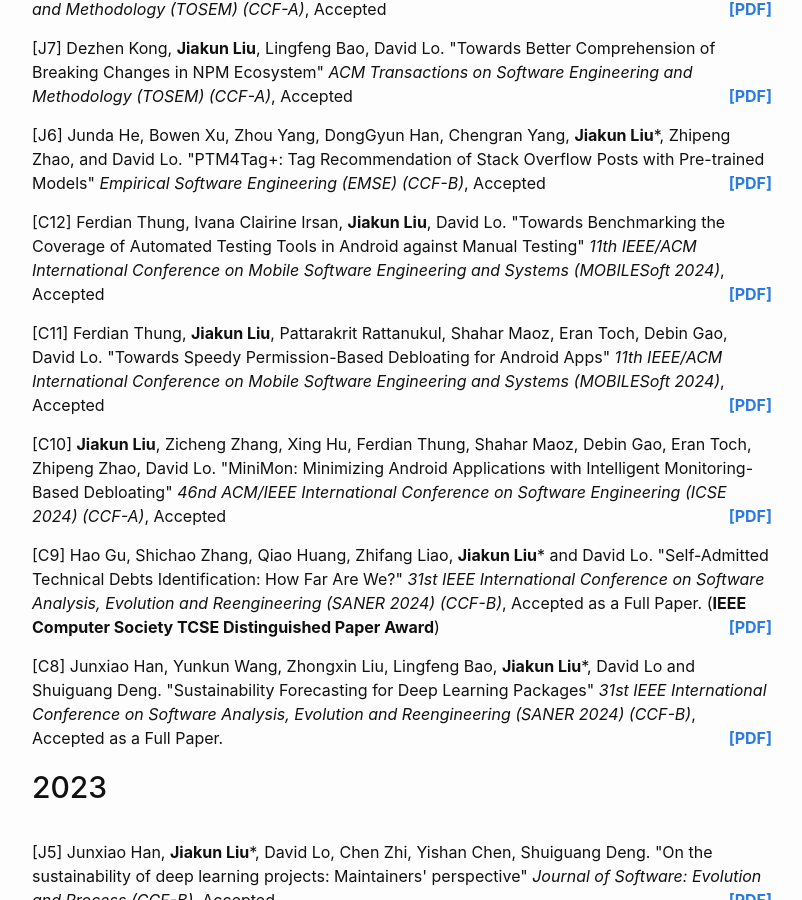
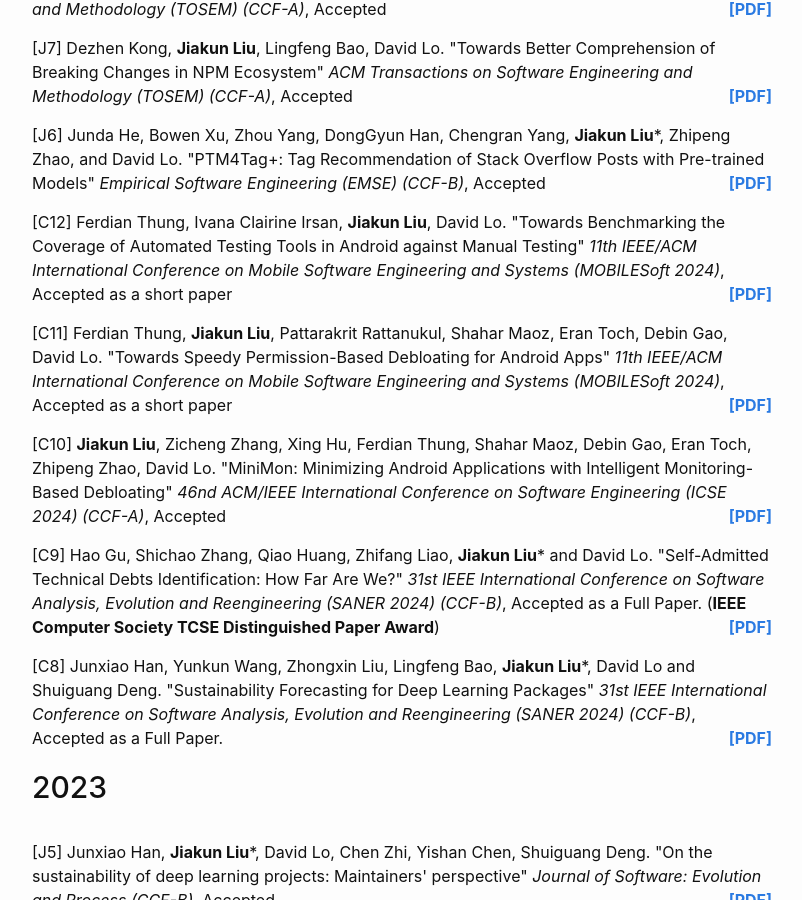
Before and after one commit to jiakun-liu/jiakun-liu.github.io, a Jekyll site: the page built from papers.md, in a window 1280 px wide and 900 px high, scrolled down 785 px. Shown: the whole window, without its empty margins (238-1040 px from the left). Built offline with Jekyll 4.4.1, drawn with Linux system fonts in a browser that asks for light colours.

Commit message:
update info

```diff
--- a/_data/papers.json
+++ b/_data/papers.json
@@ -63,7 +63,7 @@
             "title": "Towards Benchmarking the Coverage of Automated Testing Tools in Android against Manual Testing",
             "authors": "Ferdian Thung, Ivana Clairine Irsan, <b>Jiakun Liu</b>, David Lo",
             "venue": "11th IEEE/ACM  International Conference on Mobile Software Engineering and Systems (MOBILESoft 2024)",
-            "status": "Accepted",
+            "status": "Accepted as a short paper",
             "pdf": "papers/mobilesoft_2024_coverage.pdf"
         },
         {
@@ -71,7 +71,7 @@
             "title": "Towards Speedy Permission-Based Debloating for Android Apps",
             "authors": "Ferdian Thung, <b>Jiakun Liu</b>, Pattarakrit Rattanukul, Shahar Maoz, Eran Toch, Debin Gao, David Lo",
             "venue": "11th IEEE/ACM  International Conference on Mobile Software Engineering and Systems (MOBILESoft 2024)",
-            "status": "Accepted",
+            "status": "Accepted as a short paper",
             "pdf": "papers/mobilesoft_2024_permission.pdf"
         },
         {
```
